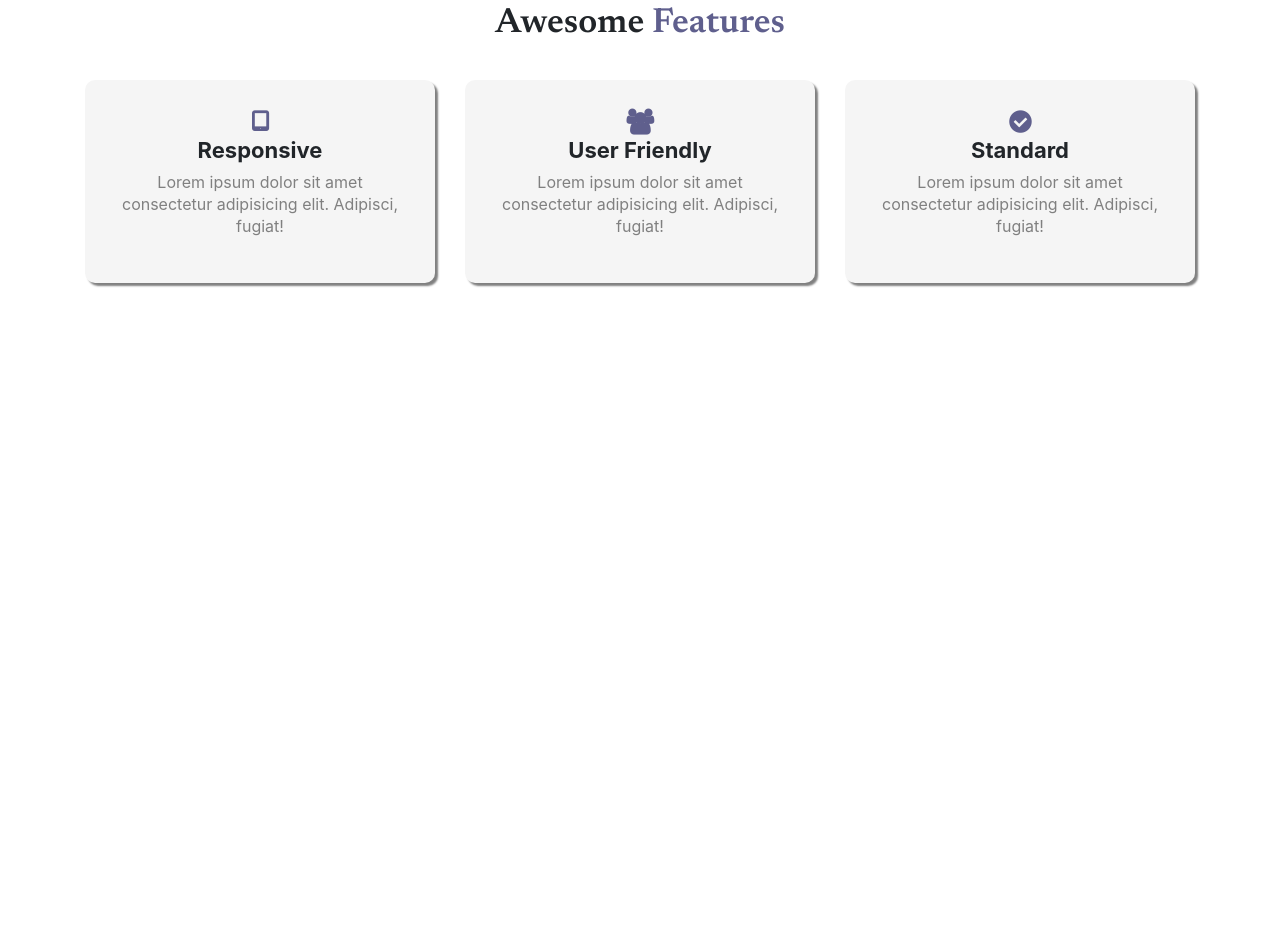
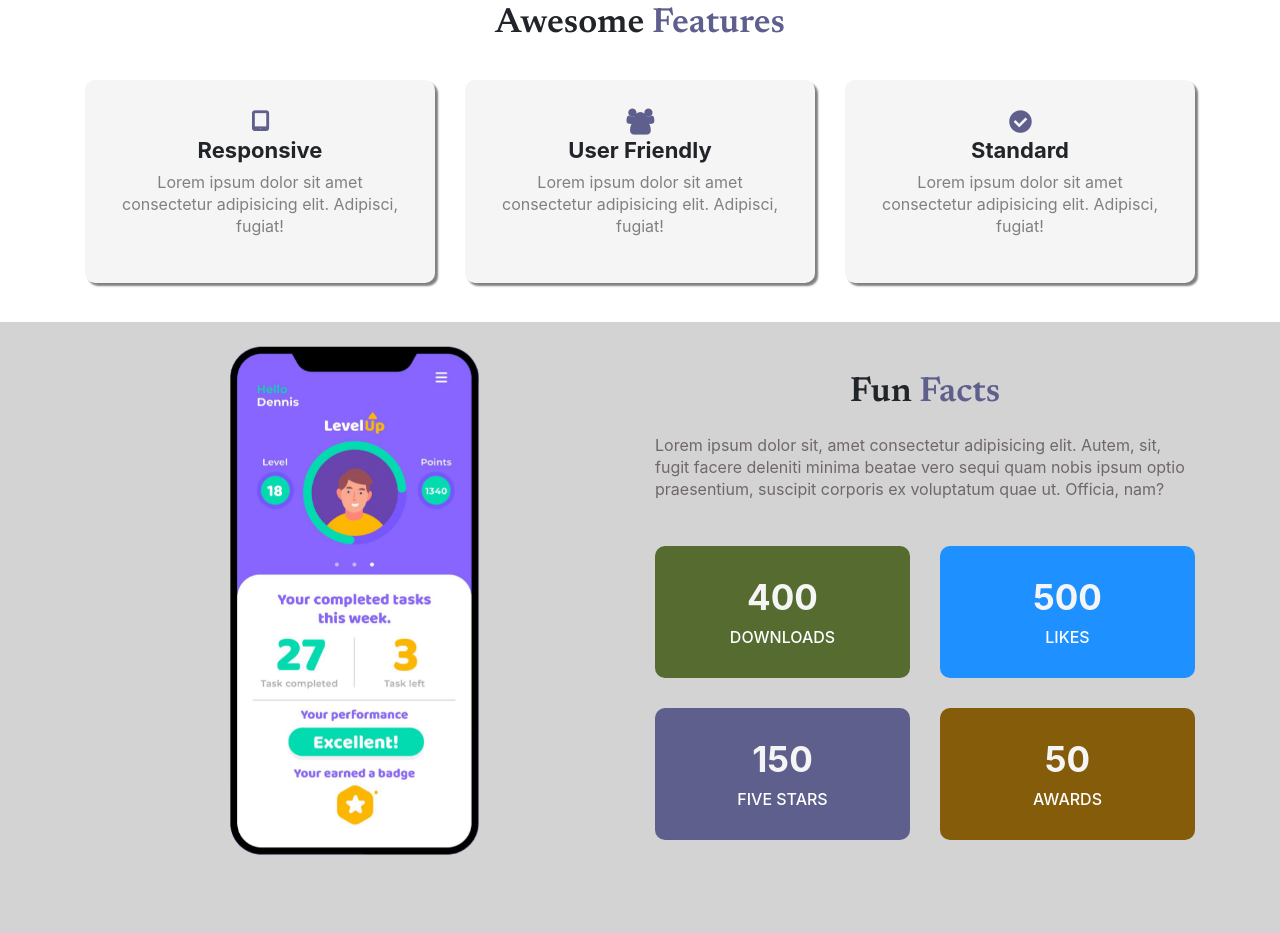
Before and after one commit to mukit24/Landing-Page-Design-Alpha, a plain HTML site: page index.html in a window 1280 px wide. Shown: the part 827-1760 px from the top of the page. Before the commit the page ends 1149 px from the top, so only its background shows below. Drawn offline with nearby package versions, Linux system fonts and the light colour scheme; a web font is replaced by a local one.

Commit message:
'fun-facts'

```diff
--- a/index.html
+++ b/index.html
@@ -136,6 +136,53 @@
         </div>
     </section>
 
+    <!-- fun facts -->
+    <section class="fun-facts">
+        <div class="container">
+            <div class="row">
+                <div class="col-lg-6 d-flex align-items-center justify-content-center">
+                    <div class="fun-facts-img">
+                        <img src="images/2.png" alt="fun-fact-img">
+                    </div>
+                </div>
+                <div class="col-lg-6">
+                    <div class="feature-title">
+                        <h2>fun <span>facts</span></h2>
+                    </div>
+                    <div class="fun-facts-text">
+                        <p>Lorem ipsum dolor sit, amet consectetur adipisicing elit. Autem, sit, fugit facere deleniti minima beatae vero sequi quam nobis ipsum optio praesentium, suscipit corporis ex voluptatum quae ut. Officia, nam?</p>
+                        <div class="row">
+                            <div class="col-sm-6">
+                                <div class="fun-facts-item s-1">
+                                    <h3>400</h3>
+                                    <span>Downloads</span>
+                                </div>
+                            </div>
+                            <div class="col-sm-6">
+                                <div class="fun-facts-item s-2">
+                                    <h3>500</h3>
+                                    <span>Likes</span>
+                                </div>
+                            </div>
+                            <div class="col-sm-6">
+                                <div class="fun-facts-item s-3">
+                                    <h3>150</h3>
+                                    <span>Five Stars</span>
+                                </div>
+                            </div>
+                            <div class="col-sm-6">
+                                <div class="fun-facts-item s-4">
+                                    <h3>50</h3>
+                                    <span>Awards</span>
+                                </div>
+                            </div>
+                        </div>
+                    </div>
+                </div>
+            </div>
+        </div>
+    </section>
+
 </body>
 
 </html>
--- a/style.css
+++ b/style.css
@@ -323,3 +323,58 @@ img{
     background-color: gainsboro;
     transform: translateY(-10px);
 }
+
+/* fun facts */
+.fun-facts{
+    padding: 50px;
+    background-color: lightgrey;
+}
+
+.fun-facts .fun-facts-img img{
+    max-width: 250px;
+    width: 100%;
+    animation: bounce_1 2s ease infinite;
+}
+
+.fun-facts-text p{
+    font-size: 16px;
+    line-height: 22px;
+    color: rgb(112, 104, 104);
+}
+
+.fun-facts-item{
+    padding: 30px;
+    text-align: center;
+    border-radius: 10px;
+    margin-top: 30px;
+}
+
+.fun-facts-item h3{
+    font-size: 35px;
+    font-weight: bold;
+    color: whitesmoke;
+}
+
+.fun-facts-item span{
+    font-size: 16px;
+    line-height: 22px;
+    color: white;
+    text-transform: uppercase;
+    display: block;
+    font-weight: 500;
+}
+
+.fun-facts-item.s-1{
+   background-color: darkolivegreen;
+}
+
+.fun-facts-item.s-2{
+    background-color: dodgerblue;
+}
+
+.fun-facts-item.s-3{
+    background-color: var(--main-color);
+}
+.fun-facts-item.s-4{
+    background-color: rgb(133, 92, 10);
+}
```
Also changed, not shown: images/2.png (added).
